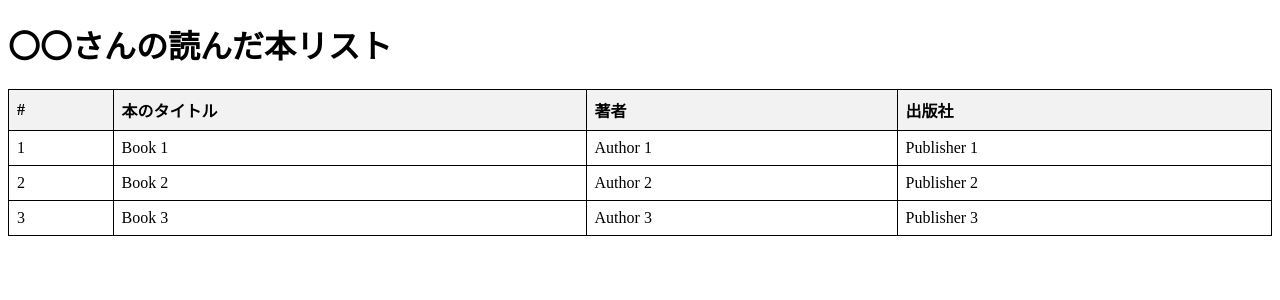
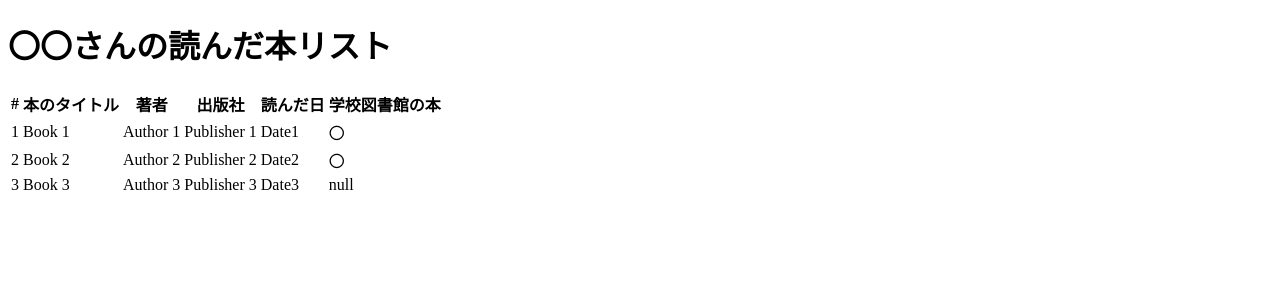
Before and after one commit to hiro-sh/Happy_Book, a Flask app: template templates/booklist.html in a window 1280 px wide. Shown: the top 300 px of the page. Run offline with Flask 3, Linux system fonts and the light colour scheme; the template is opened without the code that fills it, so the values that code supplies are empty.

Commit message:
booklist

```diff
--- a/templates/booklist.html
+++ b/templates/booklist.html
@@ -1,28 +1,10 @@
 <!DOCTYPE html>
-<html lang="en">
+<html lang="ja">
 
 <head>
     <meta charset="UTF-8">
     <meta name="viewport" content="width=device-width, initial-scale=1.0">
     <title>読んだ本リスト</title>
-    <style>
-        table {
-            border-collapse: collapse;
-            width: 100%;
-            border: 1px solid black;
-        }
-
-        th,
-        td {
-            border: 1px solid black;
-            padding: 8px;
-            text-align: left;
-        }
-
-        th {
-            background-color: #f2f2f2;
-        }
-    </style>
 </head>
 
 <body>
@@ -33,24 +15,32 @@
             <th>本のタイトル</th>
             <th>著者</th>
             <th>出版社</th>
+            <th>読んだ日</th>
+            <th>学校図書館の本</th>
         </tr>
         <tr>
             <td>1</td>
             <td>Book 1</td>
             <td>Author 1</td>
             <td>Publisher 1</td>
+            <td>Date1</td>
+            <td>〇</td>
         </tr>
         <tr>
             <td>2</td>
             <td>Book 2</td>
             <td>Author 2</td>
             <td>Publisher 2</td>
+            <td>Date2</td>
+            <td>〇</td>
         </tr>
         <tr>
             <td>3</td>
             <td>Book 3</td>
             <td>Author 3</td>
             <td>Publisher 3</td>
+            <td>Date3</td>
+            <td>null</td>
         </tr>
         <!-- 他の本を同じ形式で追加 -->
     </table>
```
